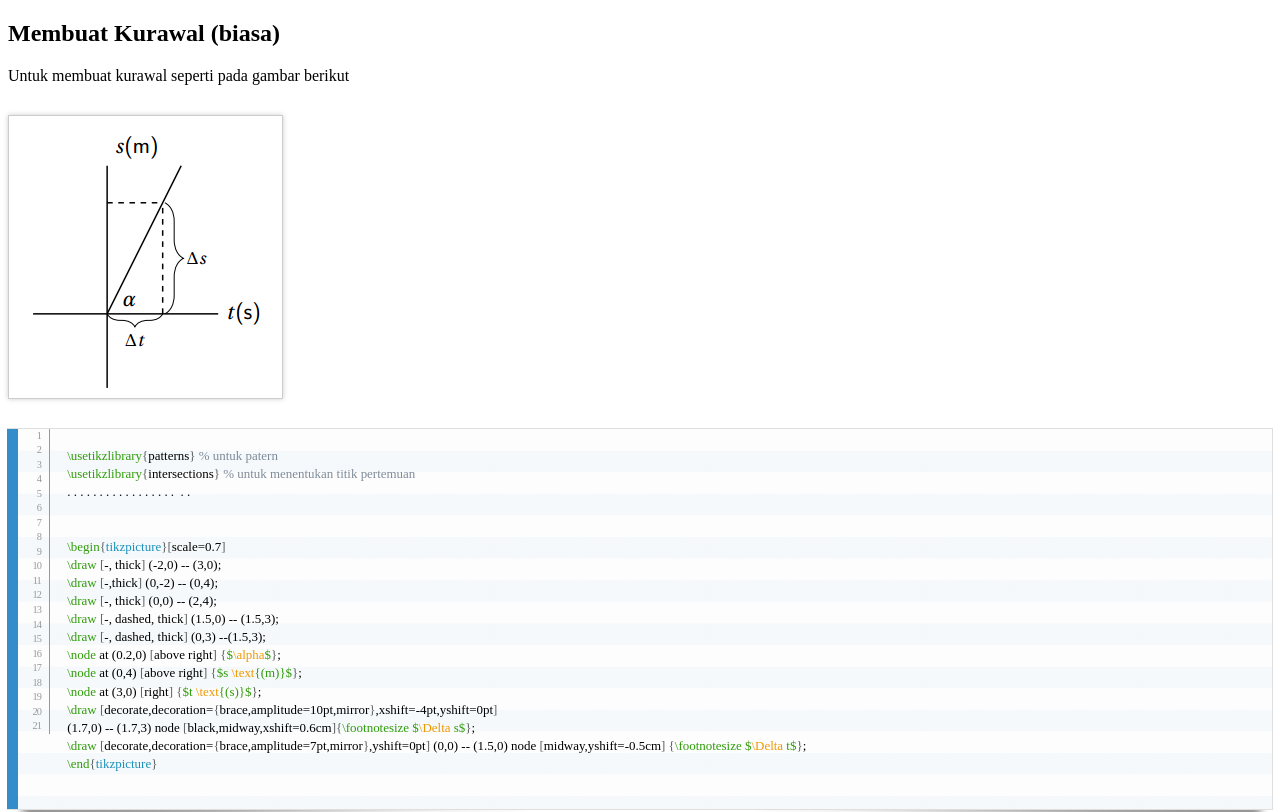
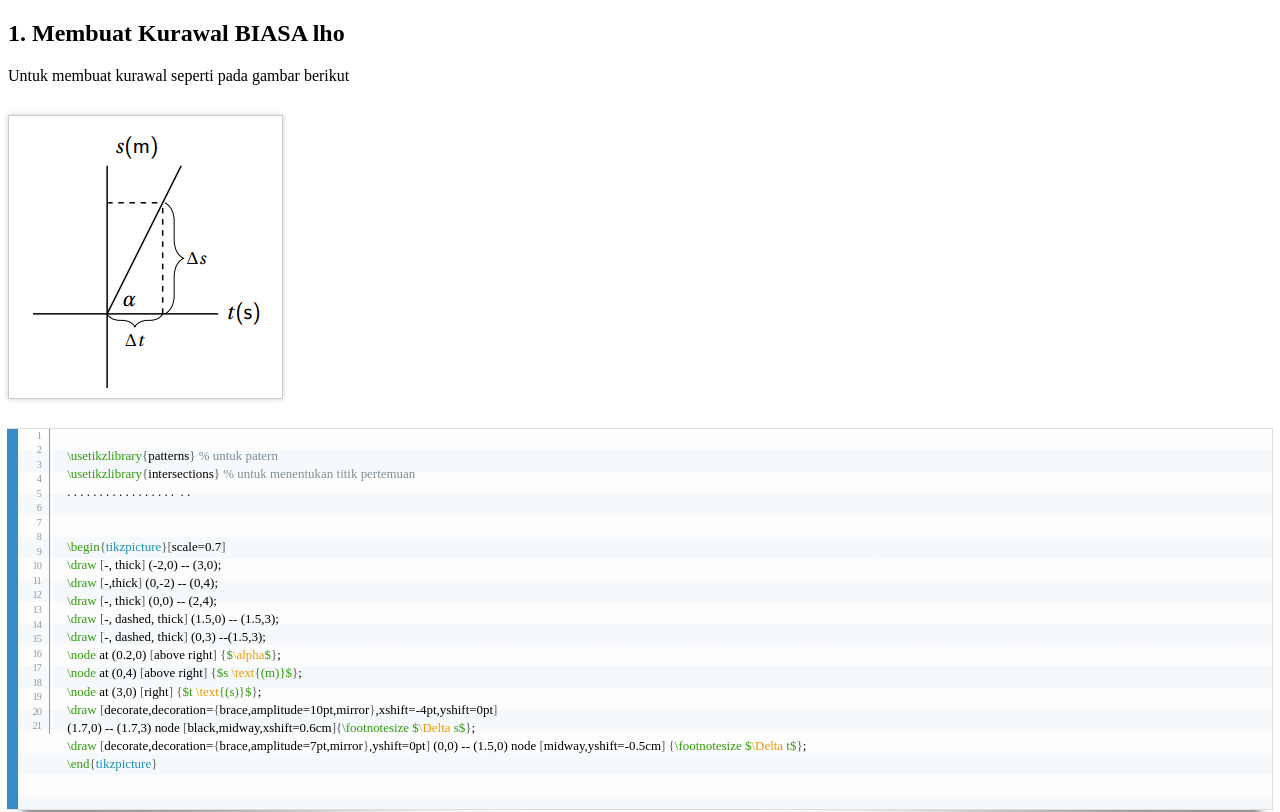
Before and after one commit to arifstwan/doklatexlinux, a plain HTML site: page html/1.html in a window 1280 px wide. Shown: the top 812 px of the page. Drawn offline with Linux system fonts and the light colour scheme.

Commit message:
Judul Pertama tak ganti

```diff
--- a/html/1.html
+++ b/html/1.html
@@ -7,7 +7,7 @@
 </head>
 <script src="../js/prism.js"></script>
 <!-- =============== BAGIAN 1 -====================== MEMBUAT kurawal -->
-<h2> Membuat Kurawal (biasa) </h2>
+<h2> 1. Membuat Kurawal BIASA lho </h2>
 
 Untuk membuat kurawal seperti pada gambar berikut <br>
 <img src="../images/1.png">
```
